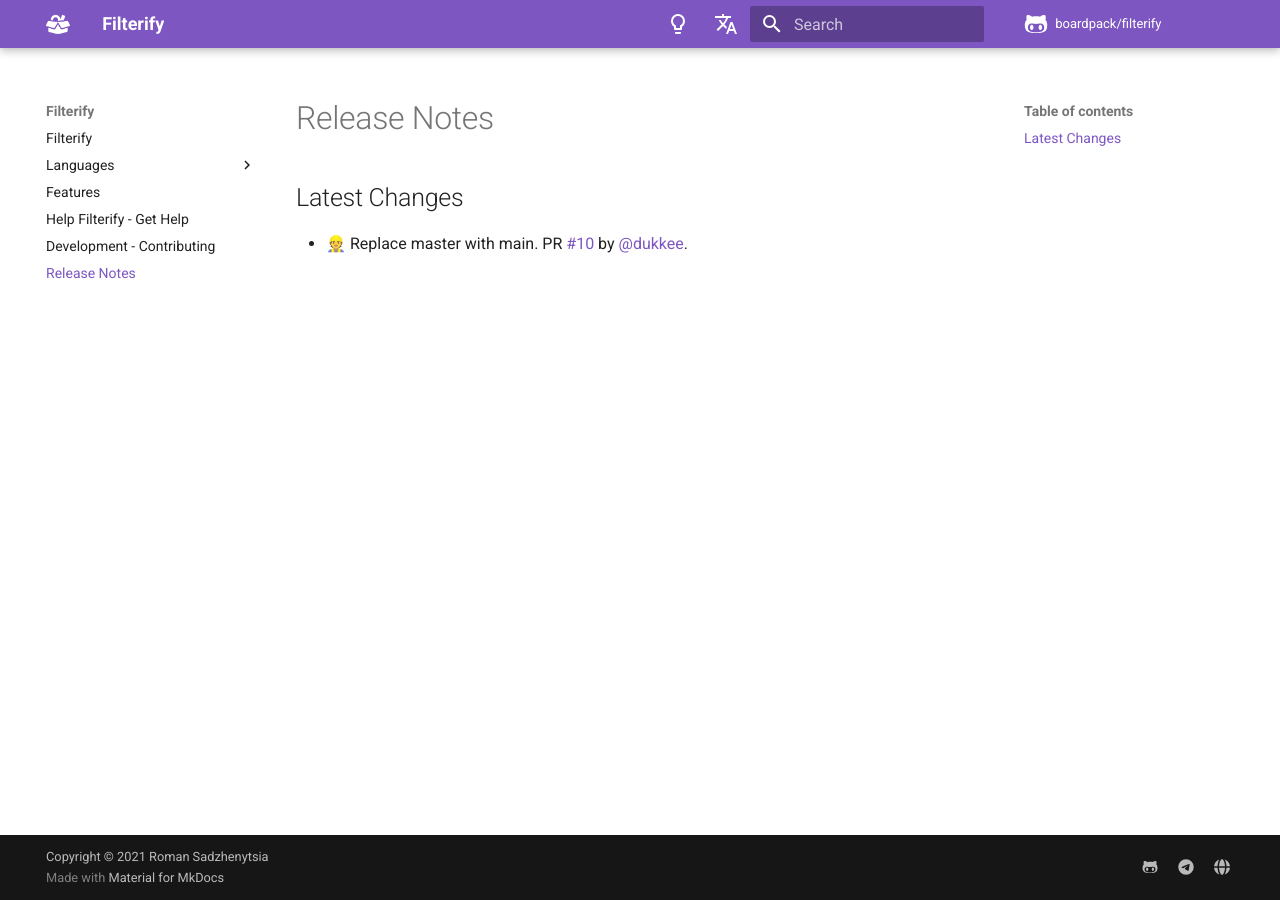
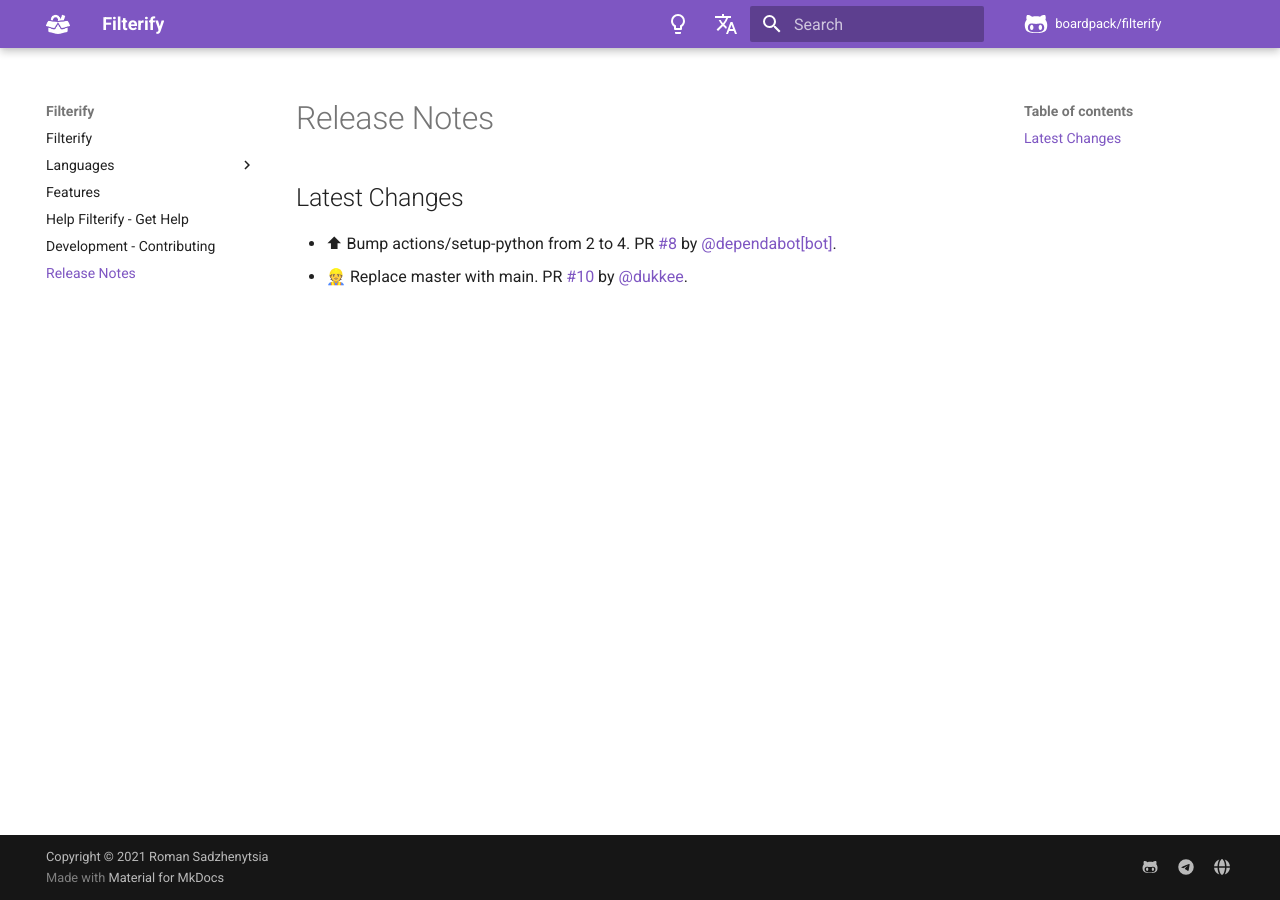
Before and after one commit to boardpack/filterify, an MkDocs documentation site: the page built from docs/en/docs/release-notes.md, in a window 1280 px wide. Built offline with MkDocs 1.6.1 and Material for MkDocs 9.7.7, drawn with Linux system fonts in a browser that asks for light colours; comment, search, counter and statistics services are not loaded.

Commit message:
📝 Update release notes

```diff
--- a/docs/en/docs/release-notes.md
+++ b/docs/en/docs/release-notes.md
@@ -2,4 +2,5 @@
 
 ## Latest Changes
 
+* ⬆ Bump actions/setup-python from 2 to 4. PR [#8](https://github.com/boardpack/filterify/pull/8) by [@dependabot[bot]](https://github.com/apps/dependabot).
 * 👷 Replace master with main. PR [#10](https://github.com/boardpack/filterify/pull/10) by [@dukkee](https://github.com/dukkee).
```
